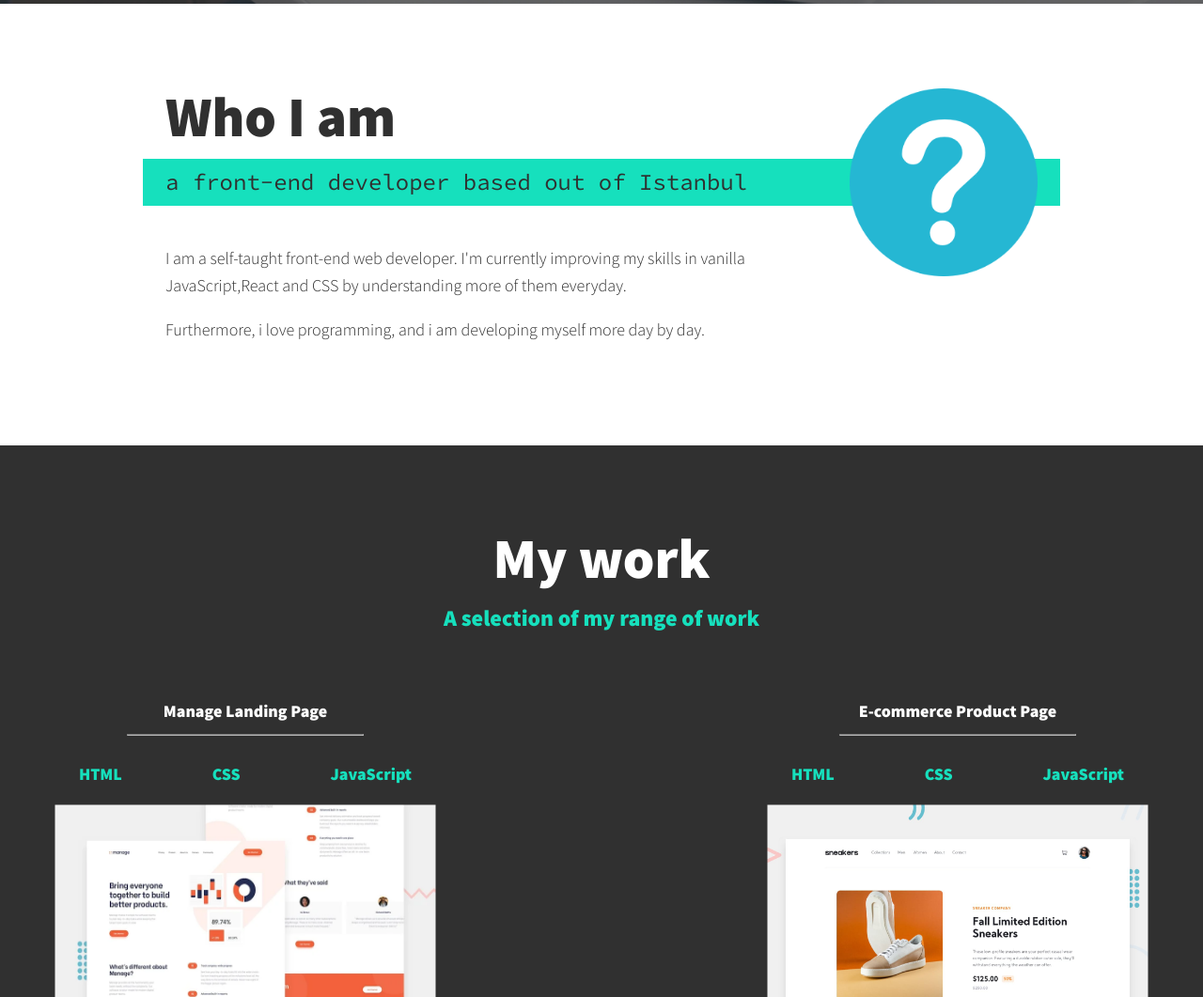
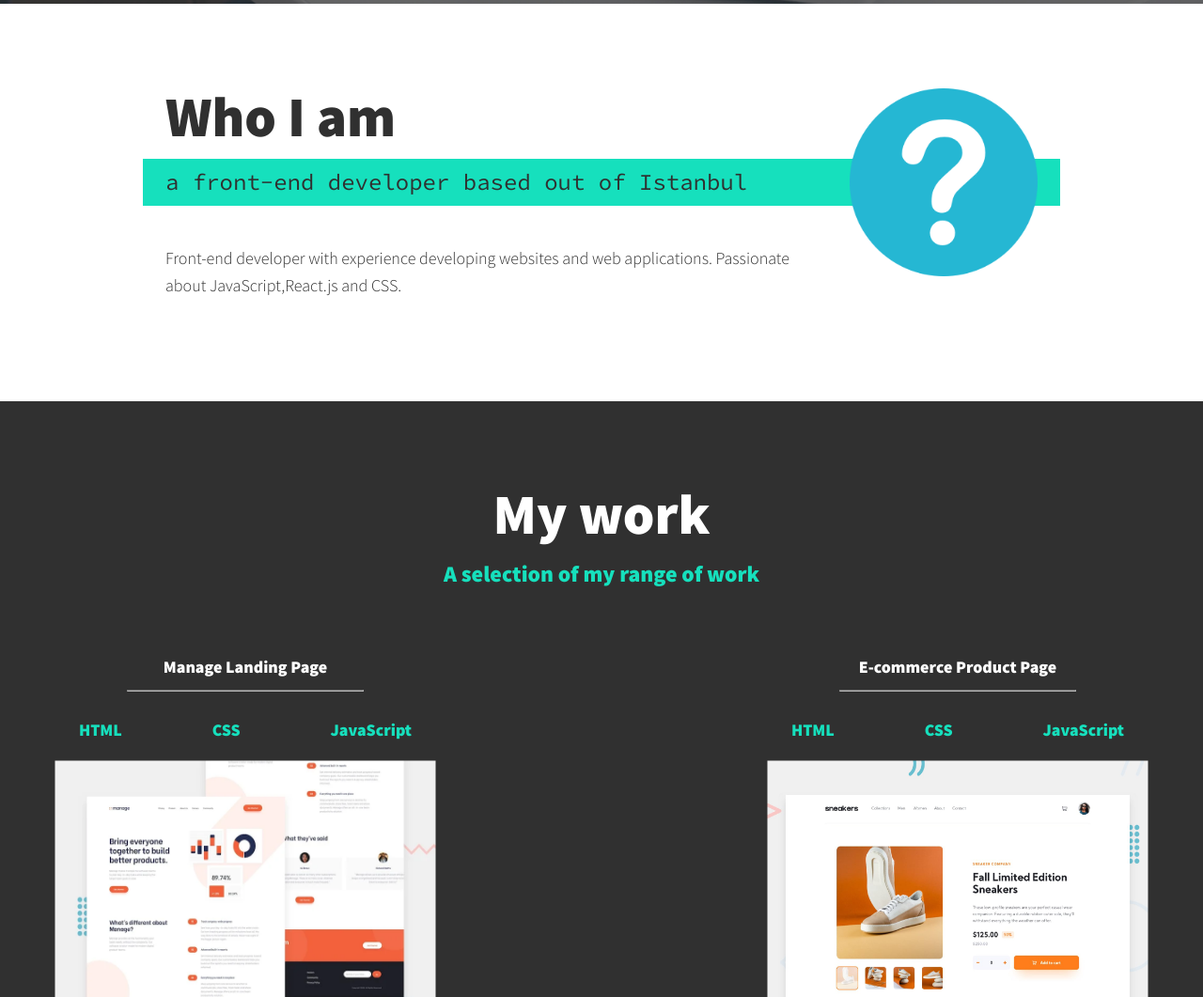
Before and after one commit to CEMA34/my-portfolio, a plain HTML site: page index.html in a window 1280 px wide. Shown: the part 1088-2149 px from the top of the page at 94% size. Drawn offline with nearby package versions, Linux system fonts and the light colour scheme.

Commit message:
commit message

```diff
--- a/index.html
+++ b/index.html
@@ -91,8 +91,7 @@
             <p class="section__subtitle section__subtitle--about">a front-end developer based out of Istanbul</p>
 
             <div class="about-me__body">
-                <p>I am a self-taught front-end web developer. I'm currently improving my skills in vanilla JavaScript,React and CSS by understanding more of them everyday.</p>
-                <p>Furthermore, i love programming, and i am developing myself more day by day.</p>
+                <p>Front-end developer with experience developing websites and web applications. Passionate about JavaScript,React.js and CSS.</p>
             </div>
 
             <img src="img/question.png" alt="" class="about-me__img">
```
